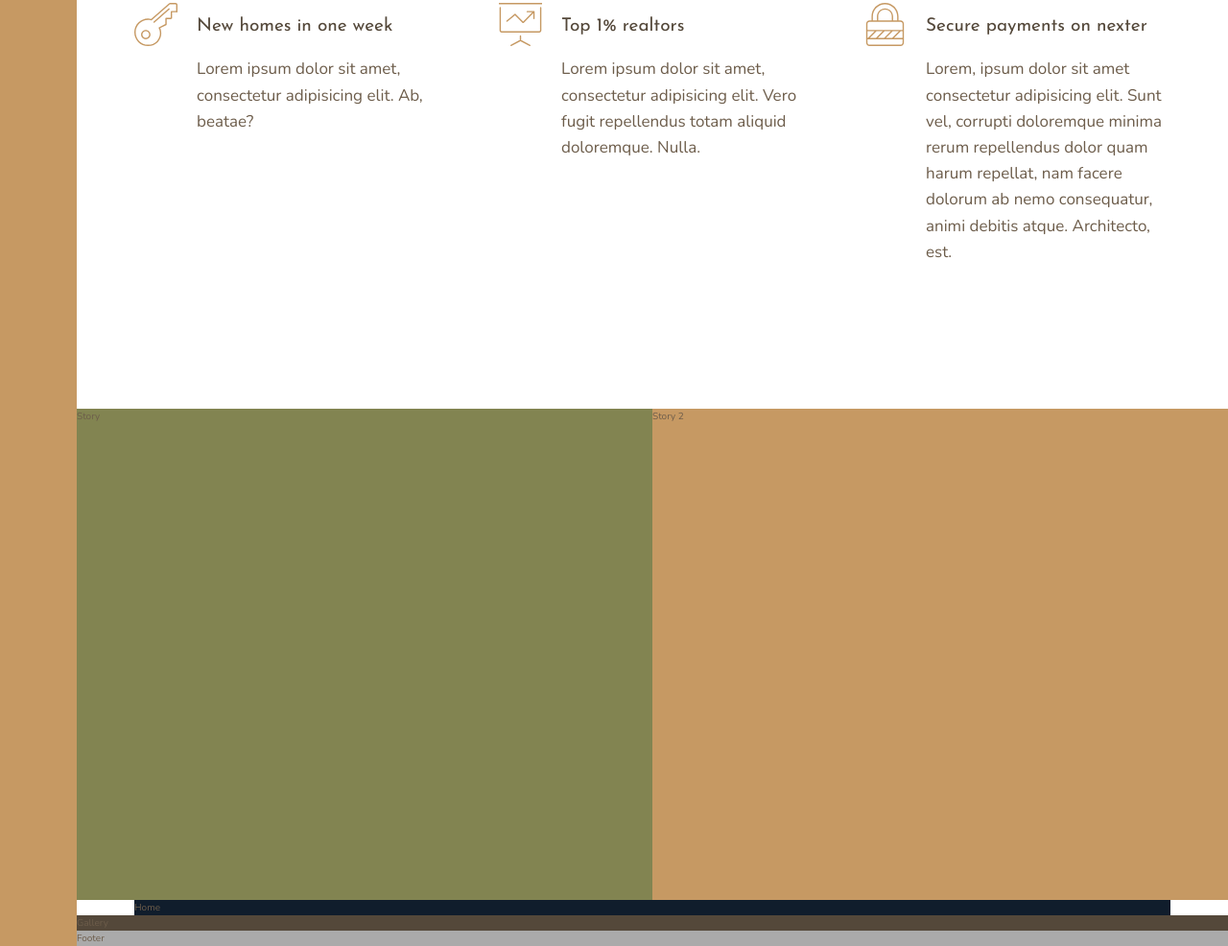
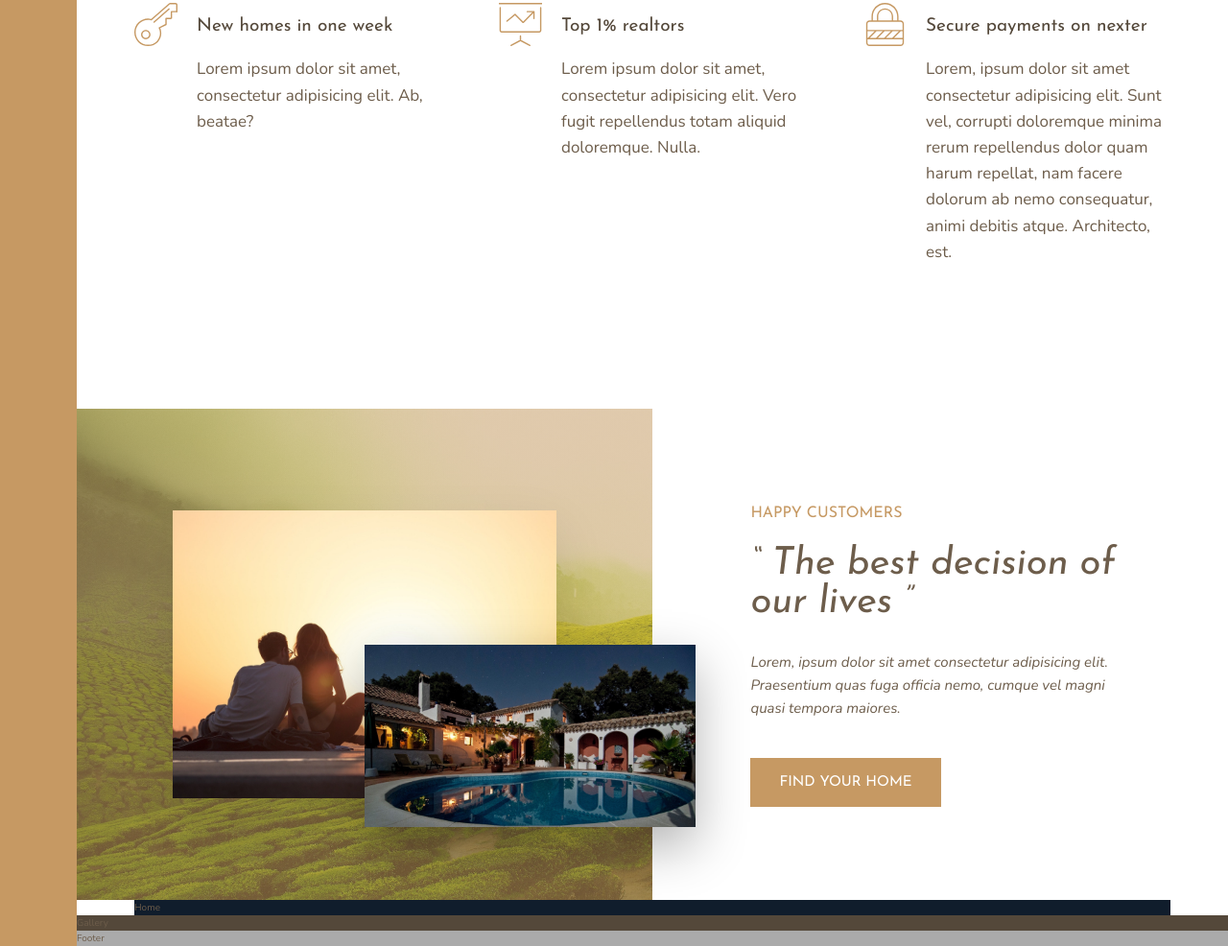
Before and after one commit to Ben4code/realestatesass, a website: page index.html in a window 1280 px wide. Shown: the part 1127-2113 px from the top of the page at 96% size. Drawn offline with nearby package versions, Linux system fonts and the light colour scheme.

Commit message:
Done with story section

```diff
--- a/index.html
+++ b/index.html
@@ -66,12 +66,18 @@
                 <p class="feature__text">Lorem, ipsum dolor sit amet consectetur adipisicing elit. Sunt vel, corrupti doloremque minima rerum repellendus dolor quam harum repellat, nam facere dolorum ab nemo consequatur, animi debitis atque. Architecto, est.</p>
             </div>
         </div>
+
         <div class="story story__pictures">
-            Story
+            <img src="img/story-1.jpeg" class="story__img--1" alt="image">
+            <img src="img/story-2.jpeg" class="story__img--2" alt="image">
         </div>
         <div class="story story__content">
-            Story 2
+            <h3 class="heading-3 mb-sm">Happy Customers</h3>
+            <h2 class="heading-2 heading-2--dark mb-md">&ldquo; The best decision of our lives &rdquo;</h2>
+            <p class="story__text">Lorem, ipsum dolor sit amet consectetur adipisicing elit. Praesentium quas fuga officia nemo, cumque vel magni quasi tempora maiores.</p>
+            <button class="btn">Find your home</button>
         </div>
+
         <div class="homes">
             Home
         </div>
--- a/sass/_story.scss
+++ b/sass/_story.scss
@@ -3,10 +3,43 @@
         background-color: $color-primary-dark;
         grid-row: 3/4;
         grid-column: full-start/ col-end 4;
+        background-image: linear-gradient(rgba($color-primary, .5), rgba($color-primary, .5)), url(../img/back.jpg);
+        background-size: cover;
+
+        display: grid;
+        grid-template-rows: repeat(6, 1fr);
+        grid-template-columns: repeat(6, 1fr);
+        align-items: center;
     }
+    &__img--1{
+        width: 100%;
+        grid-column: 2/6;
+        grid-row: 2/6;
+        box-shadow: 0 2rem 5rem rgba(0,0,0, .1);
+     }
+    &__img--2{
+        width: 115%;
+        grid-column: 4/7;
+        grid-row: 4/6;
+        margin-right: -3rem;
+        z-index: 2;
+        box-shadow: 0 2rem 5rem rgba(0,0,0, .3);
+    }
+
     &__content{
-        background-color: $color-primary;
         grid-row: 3/4;
         grid-column: col-start 5/ full-end;
+        padding: 6rem 8vw;
+
+        display: flex;
+        flex-direction: column;
+        justify-content: center;
+        align-items: flex-start;
+
+    }
+    &__text{
+        font-size: 1.5rem;
+        font-style: italic;
+        margin-bottom: 4rem;
     }
 }
--- a/sass/_typography.scss
+++ b/sass/_typography.scss
@@ -8,9 +8,15 @@
 }
 .heading-2{
     @extend %heading;
+    font-size: 4rem;
+    font-style: italic;
+    line-height: 1;
 }
 .heading-3{
     @extend %heading;
+    font-size: 1.6rem;
+    color: $color-primary;
+    text-transform: uppercase;
 }
 .heading-4{
     @extend %heading;
@@ -23,3 +29,31 @@
         color: $color-grey-dark-1;
     }
 }
+.btn{
+    background-color: $color-primary;
+    color: #fff;
+    border: none;
+    border-radius: 0;
+    font-family: $font-display;
+    font-size: 1.5rem;
+    text-transform: uppercase;
+    padding: 1.8rem 3rem;
+    cursor: pointer;
+    transition: all .3s;
+
+    &:hover{
+        background-color: $color-primary-dark;
+    }
+}
+.mb-sm{
+    margin-bottom: 2rem;
+}
+.mb-md{
+    margin-bottom: 3rem;
+}
+.mb-lg{
+    margin-bottom: 4rem;
+}
+.mb-hg{
+    margin-bottom: 8rem;
+}
```
Also changed, not shown: css/style.css.
